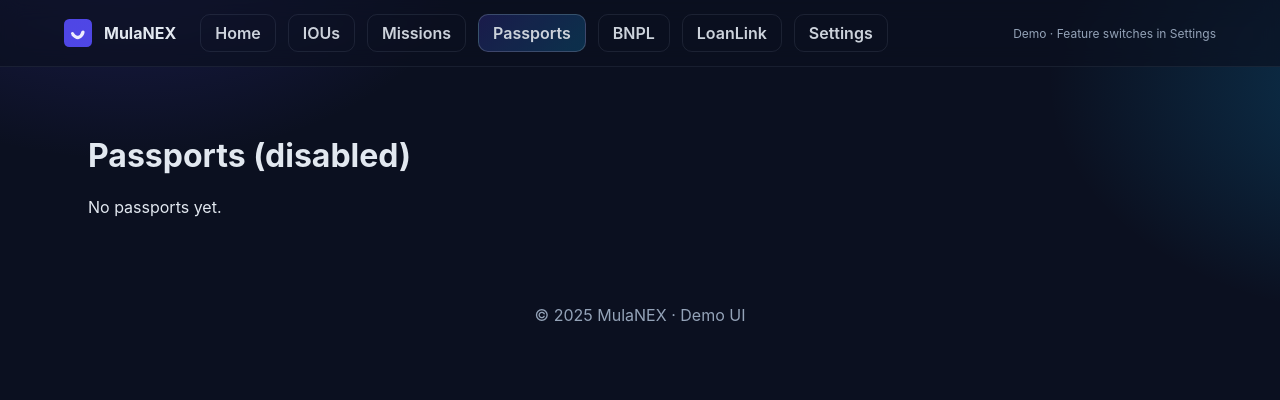
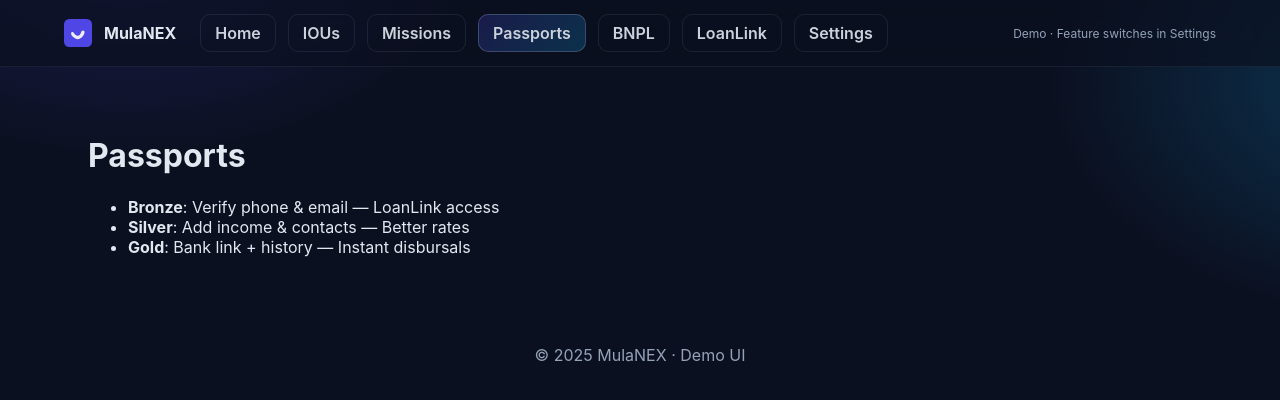
Before and after one commit to Mzondiwe/mulanex-demo, a Next.js app: page /passports in a window 1280 px wide. Shown: the top 400 px of the page. Built offline with nearby package versions, Linux system fonts and the light colour scheme.

Commit message:
Update passports.js

```diff
--- a/pages/passports.js
+++ b/pages/passports.js
@@ -1,33 +1,17 @@
-// pages/passports.js
-import React from 'react';
-import * as Flags from '../lib/flags';
+import { passports } from '../lib/data';
 
-export default function PassportsPage() {
-  const list = Array.isArray(Flags.passports) ? Flags.passports : [];
-
+export default function Passports() {
+  const list = Array.isArray(passports) ? passports : [];
   return (
     <main style={{ padding: 24 }}>
-      <h1>Passports {Flags.FEATURES?.PASSPORTS_ENABLED ? '' : '(disabled)'}</h1>
-
-      {list.length === 0 ? (
-        <p>No passports yet.</p>
-      ) : (
-        <ul>
-          {list.map(p => (
-            <li key={p.id} style={{ marginBottom: 12 }}>
-              <strong>{p.title}</strong> — Level {p.level}
-              <div>
-                <em>Requirements:</em>{' '}
-                {Array.isArray(p.requirements) ? p.requirements.join(', ') : '—'}
-              </div>
-              <div>
-                <em>Benefits:</em>{' '}
-                {Array.isArray(p.benefits) ? p.benefits.join(', ') : '—'}
-              </div>
-            </li>
-          ))}
-        </ul>
-      )}
+      <h1>Passports</h1>
+      <ul>
+        {list.map(p => (
+          <li key={p.level}>
+            <strong>{p.level}</strong>: {p.requirements} — {p.perks}
+          </li>
+        ))}
+      </ul>
     </main>
   );
 }
```
